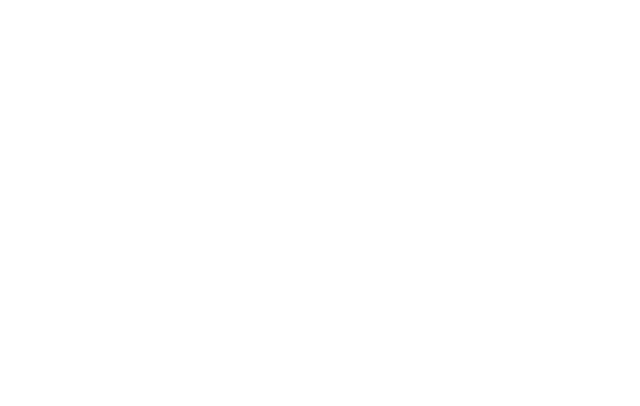
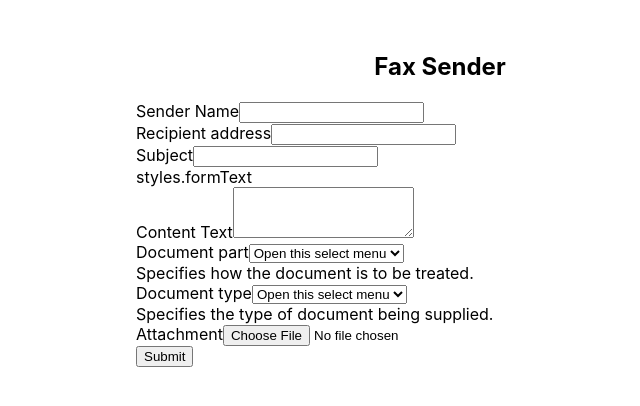
Before and after one commit to RamiroVolodarsky/fax-sender-form, a React (Create React App) app: page / in a window 1280 px wide. Before the commit this address had no page. Shown: the top 406 px of the page, without its empty margins (200-840 px from the left). Built offline with nearby package versions, Linux system fonts and the light colour scheme.

Commit message:
Change package.json

```diff
--- a/package.json
+++ b/package.json
@@ -1,5 +1,5 @@
 {
-  "homepage": "https://ramirovolodarsky.github.io/fax-sender-form/",
+  "homepage": "https://ramirovolodarsky.github.io/fax-sender-form",
   "name": "fax-sender-form",
   "version": "0.1.0",
   "private": true,
--- a/src/App.js
+++ b/src/App.js
@@ -5,8 +5,8 @@ import { BrowserRouter as Router, Routes, Route } from 'react-router-dom';
 function App() {
   return (
     <Router>
-      <Routes>
-        <Route path="/fax-sender-form" element={<FaxApp />} />
+      <Routes basename="/fax-sender-form">
+        <Route path="/" element={<FaxApp />} />
       </Routes>
     </Router>
   );
```
